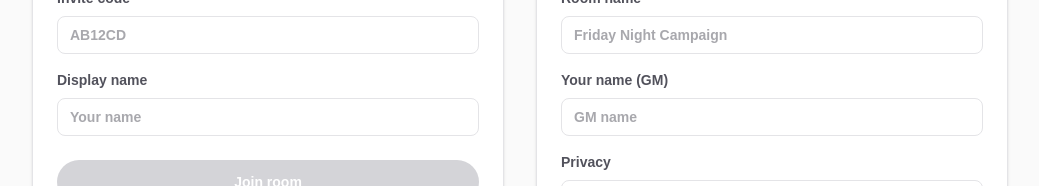
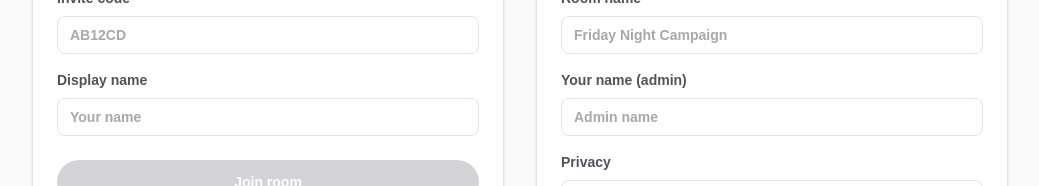
Before and after one commit to Batuhancagil/all-you-need-for-frp, a Next.js app: page /join in a window 1280 px wide. Shown: the part 249-435 px from the top of the page, without its empty margins (120-1159 px from the left). Built offline with nearby package versions, Linux system fonts and the light colour scheme.

Commit message:
Make room creator admin and allow GM assignment

```diff
--- /dev/null
+++ b/src/app/api/rooms/[roomId]/gm/route.ts
@@ -0,0 +1,33 @@
+import { NextRequest } from "next/server";
+import { ok, fail } from "@/server/api";
+import { getRoom, setRoomGm } from "@/server/store";
+
+export async function POST(
+  request: NextRequest,
+  { params }: { params: Promise<{ roomId: string }> }
+) {
+  const { roomId } = await params;
+  const room = getRoom(roomId);
+  if (!room) {
+    return fail("room_not_found", "Room not found", 404);
+  }
+
+  const body = await request.json().catch(() => null);
+  const participantId = body?.participantId as string | undefined;
+  const gmParticipantId = body?.gmParticipantId as string | undefined;
+  if (!participantId || !gmParticipantId) {
+    return fail("missing_fields", "participantId and gmParticipantId are required");
+  }
+
+  const requester = room.participants[participantId];
+  if (!requester || requester.role !== "admin") {
+    return fail("forbidden", "Only admin can assign GM", 403);
+  }
+
+  const updatedGm = setRoomGm(room, gmParticipantId);
+  if (!updatedGm) {
+    return fail("invalid_gm", "Selected participant cannot be set as GM", 400);
+  }
+
+  return ok({ gmId: updatedGm.id });
+}
--- a/src/app/api/rooms/route.ts
+++ b/src/app/api/rooms/route.ts
@@ -7,21 +7,21 @@ export async function POST(request: Request) {
     return fail("invalid_body", "Request body must be JSON");
   }
 
-  const { name, privacy, gmName } = body as {
+  const { name, privacy, adminName } = body as {
     name?: string;
     privacy?: "public" | "private";
-    gmName?: string;
+    adminName?: string;
   };
 
-  if (!name || !gmName) {
-    return fail("missing_fields", "Room name and GM name are required");
+  if (!name || !adminName) {
+    return fail("missing_fields", "Room name and admin name are required");
   }
 
-  const room = createRoom({ name, privacy, gmName });
+  const { room, adminParticipant } = createRoom({ name, privacy, adminName });
   return ok({
     roomId: room.id,
     inviteCode: room.inviteCode,
     room,
-    gmParticipantId: room.gmId,
+    adminParticipantId: adminParticipant.id,
   });
 }
--- a/src/app/join/page.tsx
+++ b/src/app/join/page.tsx
@@ -23,7 +23,7 @@ export default function JoinPage() {
   const router = useRouter();
   const [inviteCode, setInviteCode] = useState("");
   const [displayName, setDisplayName] = useState("");
-  const [gmName, setGmName] = useState("");
+  const [adminName, setAdminName] = useState("");
   const [roomName, setRoomName] = useState("");
   const [privacy, setPrivacy] = useState<"private" | "public">("private");
   const [error, setError] = useState<string | null>(null);
@@ -35,7 +35,7 @@ export default function JoinPage() {
     const storedName = localStorage.getItem(NAME_KEY);
     if (storedName) {
       setDisplayName(storedName);
-      setGmName(storedName);
+      setAdminName(storedName);
     }
     const storedRooms = localStorage.getItem(RECENT_KEY);
     if (storedRooms) {
@@ -49,8 +49,8 @@ export default function JoinPage() {
   }, [inviteCode, displayName]);
 
   const canCreate = useMemo(() => {
-    return roomName.trim().length > 0 && gmName.trim().length > 0;
-  }, [roomName, gmName]);
+    return roomName.trim().length > 0 && adminName.trim().length > 0;
+  }, [roomName, adminName]);
 
   function updateRecent(room: RecentRoom) {
     const next = [room, ...recentRooms.filter((r) => r.roomId !== room.roomId)].slice(0, 5);
@@ -112,31 +112,31 @@ export default function JoinPage() {
         body: JSON.stringify({
           name: roomName.trim(),
           privacy,
-          gmName: gmName.trim(),
+          adminName: adminName.trim(),
         }),
       });
       const payload = (await res.json()) as ApiResponse<{
         roomId: string;
         inviteCode: string;
-        gmParticipantId: string;
+        adminParticipantId: string;
       }>;
       if (payload.error || !payload.data) {
         throw new Error(payload.error?.message ?? "Unable to create room");
       }
-      localStorage.setItem(NAME_KEY, gmName.trim());
+      localStorage.setItem(NAME_KEY, adminName.trim());
       updateRecent({
         roomId: payload.data.roomId,
         inviteCode: payload.data.inviteCode,
         name: roomName.trim(),
-        role: "gm",
+        role: "admin",
       });
       localStorage.setItem(
         `aynfrp:room:${payload.data.roomId}:participant`,
-        payload.data.gmParticipantId
+        payload.data.adminParticipantId
       );
-      localStorage.setItem(`aynfrp:room:${payload.data.roomId}:role`, "gm");
+      localStorage.setItem(`aynfrp:room:${payload.data.roomId}:role`, "admin");
       router.push(
-        `/room/${payload.data.roomId}?pid=${payload.data.gmParticipantId}&role=gm`
+        `/room/${payload.data.roomId}?pid=${payload.data.adminParticipantId}&role=admin`
       );
     } catch (createError) {
       setError(createError instanceof Error ? createError.message : "Unable to create room");
@@ -216,12 +216,12 @@ export default function JoinPage() {
                 />
               </label>
               <label className="text-sm font-semibold text-zinc-600">
-                Your name (GM)
+                Your name (admin)
                 <input
                   className="mt-2 w-full rounded-lg border border-zinc-200 px-3 py-2 text-sm"
-                  placeholder="GM name"
-                  value={gmName}
-                  onChange={(event) => setGmName(event.target.value)}
+                  placeholder="Admin name"
+                  value={adminName}
+                  onChange={(event) => setAdminName(event.target.value)}
                 />
               </label>
               <label className="text-sm font-semibold text-zinc-600">
--- a/src/app/room/[roomId]/page.tsx
+++ b/src/app/room/[roomId]/page.tsx
@@ -37,7 +37,7 @@ export default function RoomPage() {
     name: string;
     inviteCode: string;
     sessionState: "waiting" | "active" | "ended";
-    gmId: string;
+    gmId: string | null;
     recap: string | null;
   } | null>(null);
   const [participants, setParticipants] = useState<Participant[]>([]);
@@ -55,8 +55,14 @@ export default function RoomPage() {
   const [diceError, setDiceError] = useState<string | null>(null);
   const [recapText, setRecapText] = useState("");
   const [recapError, setRecapError] = useState<string | null>(null);
+  const [gmAssignId, setGmAssignId] = useState<string>("");
+  const [gmAssignError, setGmAssignError] = useState<string | null>(null);
 
   const canManageSession = role === "gm" || role === "admin";
+  const gmCandidates = useMemo(
+    () => participants.filter((person) => person.role !== "admin"),
+    [participants]
+  );
 
   useEffect(() => {
     const storedName = localStorage.getItem("aynfrp:lastName");
@@ -228,6 +234,20 @@ export default function RoomPage() {
     const payload = (await res.json()) as ApiResponse<{ recap: string }>;
     if (payload.error) {
       setRecapError(payload.error.message);
+    }
+  }
+
+  async function assignGm() {
+    setGmAssignError(null);
+    if (!participantId || !gmAssignId) return;
+    const res = await fetch(`/api/rooms/${roomId}/gm`, {
+      method: "POST",
+      headers: { "Content-Type": "application/json" },
+      body: JSON.stringify({ participantId, gmParticipantId: gmAssignId }),
+    });
+    const payload = (await res.json()) as ApiResponse<{ gmId: string }>;
+    if (payload.error) {
+      setGmAssignError(payload.error.message);
     }
   }
 
@@ -451,7 +471,49 @@ export default function RoomPage() {
                   ))
                 )}
               </div>
+              {room.gmId ? (
+                <p className="mt-3 text-xs text-zinc-500">
+                  Current GM: {participants.find((person) => person.id === room.gmId)?.name ?? "—"}
+                </p>
+              ) : (
+                <p className="mt-3 text-xs text-zinc-500">GM not assigned yet.</p>
+              )}
             </div>
+            {role === "admin" ? (
+              <div className="rounded-2xl border border-zinc-200 bg-white p-6 shadow-sm">
+                <h2 className="text-lg font-semibold">Assign GM</h2>
+                <p className="text-sm text-zinc-500">
+                  Select a participant to act as DM/GM for this room.
+                </p>
+                <div className="mt-4 flex flex-col gap-3">
+                  <select
+                    className="rounded-lg border border-zinc-200 px-3 py-2 text-sm"
+                    value={gmAssignId}
+                    onChange={(event) => setGmAssignId(event.target.value)}
+                    disabled={gmCandidates.length === 0}
+                  >
+                    <option value="">
+                      {gmCandidates.length === 0 ? "No eligible participants yet" : "Choose GM"}
+                    </option>
+                    {gmCandidates.map((person) => (
+                      <option key={person.id} value={person.id}>
+                        {person.name}
+                      </option>
+                    ))}
+                  </select>
+                  <button
+                    className="inline-flex h-10 items-center justify-center rounded-full bg-zinc-900 text-xs font-semibold text-white disabled:cursor-not-allowed disabled:bg-zinc-300"
+                    onClick={assignGm}
+                    disabled={!gmAssignId}
+                  >
+                    Assign GM
+                  </button>
+                  {gmAssignError ? (
+                    <p className="text-xs text-amber-600">{gmAssignError}</p>
+                  ) : null}
+                </div>
+              </div>
+            ) : null}
 
             <div className="rounded-2xl border border-zinc-200 bg-white p-6 shadow-sm">
               <h2 className="text-lg font-semibold">Admin</h2>
--- a/src/server/store.ts
+++ b/src/server/store.ts
@@ -29,7 +29,7 @@ export type Room = {
   name: string;
   privacy: RoomPrivacy;
   inviteCode: string;
-  gmId: string;
+  gmId: string | null;
   participants: Record<string, Participant>;
   sessionState: SessionState;
   rolls: Roll[];
@@ -89,7 +89,7 @@ function generateInviteCode() {
   return Math.random().toString(36).slice(2, 8).toUpperCase();
 }
 
-export function createRoom(params: { name: string; privacy?: RoomPrivacy; gmName: string }) {
+export function createRoom(params: { name: string; privacy?: RoomPrivacy; adminName: string }) {
   const store = getStore();
   const defaults = store.adminDefaults;
   const privacy = params.privacy ?? defaults.privacy ?? "private";
@@ -99,25 +99,24 @@ export function createRoom(params: { name: string; privacy?: RoomPrivacy; gmName
     name: `${namePrefix}${params.name}`.trim(),
     privacy,
     inviteCode: generateInviteCode(),
-    gmId: "",
+    gmId: null,
     participants: {},
     sessionState: "waiting",
     rolls: [],
     createdAt: nowIso(),
   };
 
-  const gmParticipant = createParticipant({
-    name: params.gmName,
-    role: "gm",
+  const adminParticipant = createParticipant({
+    name: params.adminName,
+    role: "admin",
   });
-  room.gmId = gmParticipant.id;
-  room.participants[gmParticipant.id] = gmParticipant;
+  room.participants[adminParticipant.id] = adminParticipant;
 
   store.rooms.set(room.id, room);
   store.invites.set(room.inviteCode, room.id);
-  store.metrics.uniqueParticipants.add(gmParticipant.id);
+  store.metrics.uniqueParticipants.add(adminParticipant.id);
 
-  return room;
+  return { room, adminParticipant };
 }
 
 export function getRoom(roomId: string) {
@@ -210,6 +209,23 @@ export function setRecap(room: Room, recap: string) {
   room.recap = recap;
 }
 
+export function setRoomGm(room: Room, participantId: string) {
+  const participant = room.participants[participantId];
+  if (!participant) return null;
+  if (participant.role === "admin") return null;
+
+  if (room.gmId && room.gmId !== participantId) {
+    const previousGm = room.participants[room.gmId];
+    if (previousGm && previousGm.role === "gm") {
+      previousGm.role = "player";
+    }
+  }
+
+  participant.role = "gm";
+  room.gmId = participant.id;
+  return participant;
+}
+
 export function getMetrics() {
   const metrics = getStore().metrics;
   return {
```
